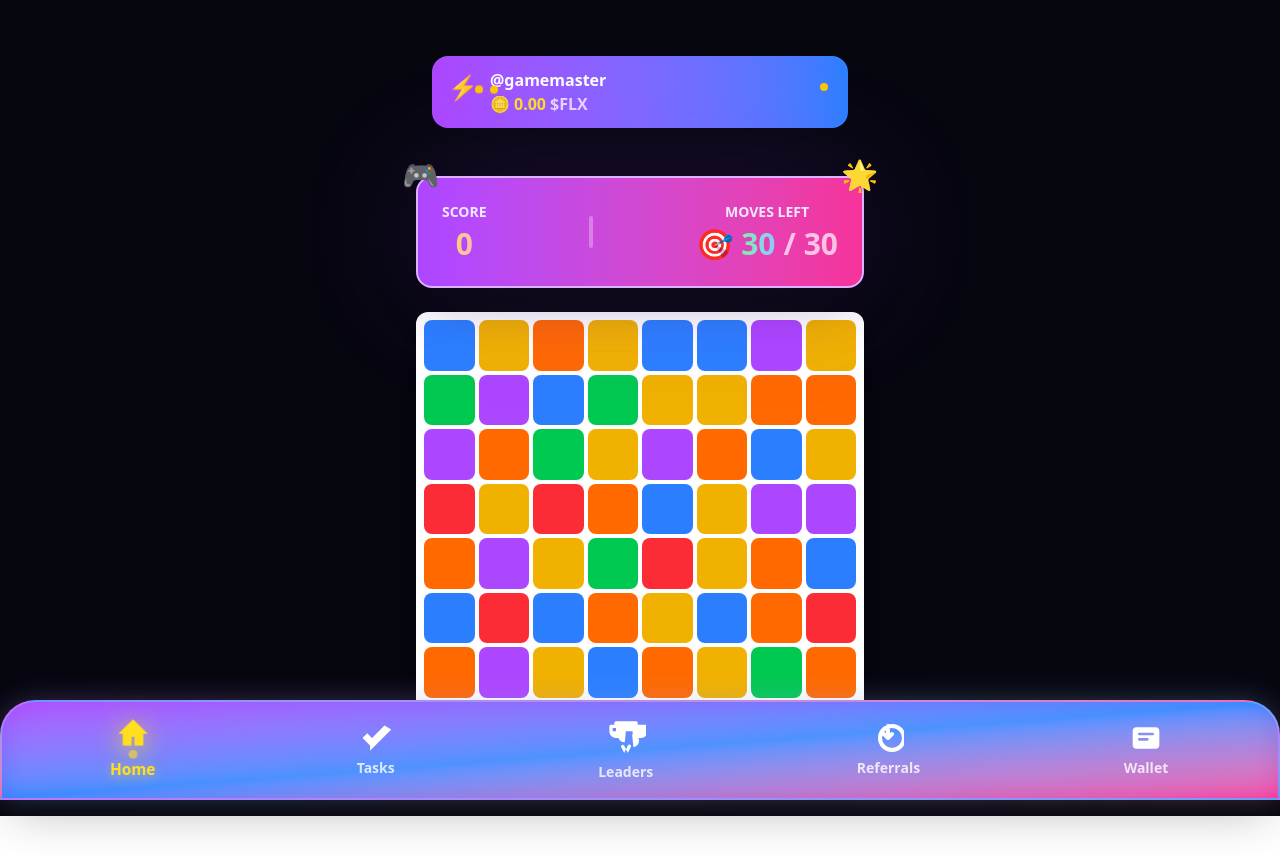
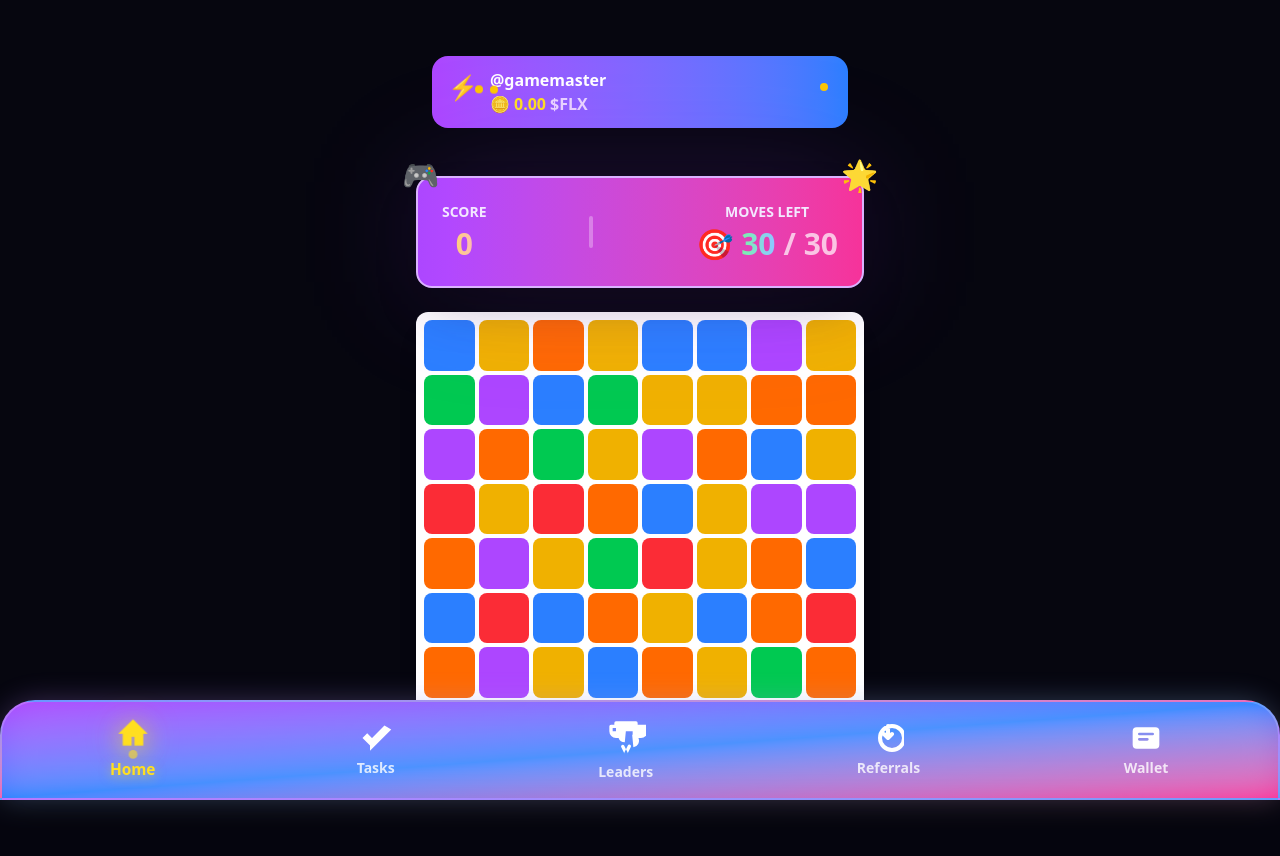
Before and after one commit to Bhee-tec/fluxx-main.1.0, a Next.js app: page / in a window 1280 px wide. Before the commit the page ends 816 px from the top, so only its background shows below. Built offline with nearby package versions, Linux system fonts and the light colour scheme.

Commit message:
Initial commit for candy_flx

```diff
--- a/components/ui/Game.tsx
+++ b/components/ui/Game.tsx
@@ -178,7 +178,7 @@ export default function Game() {
   }, [notifications]);
 
   return (
-    <div className="max-w-md mx-auto mt-6 mb-6 relative">
+    <div className="max-w-md mx-auto mt-6 mb-6 pb-10 relative">
       <Header score={score} />
       <GameData score={score} currentMoves={moves} totalMoves={30} />
 
```
Also changed, not shown: app/page.tsx (+5 -6 lines).
